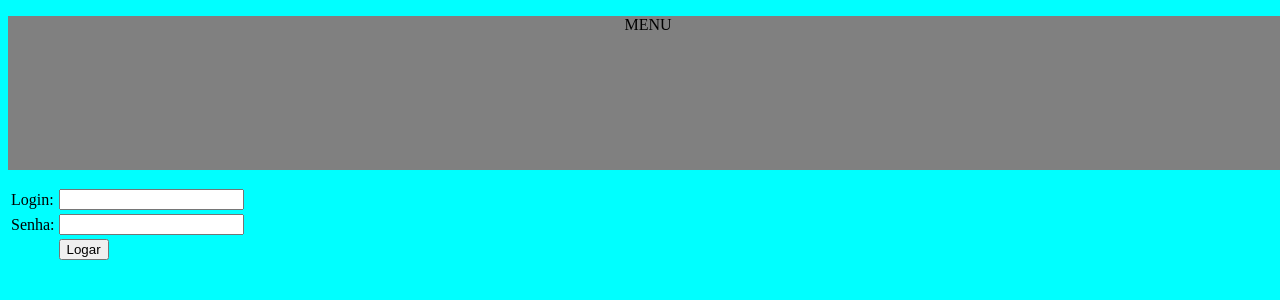
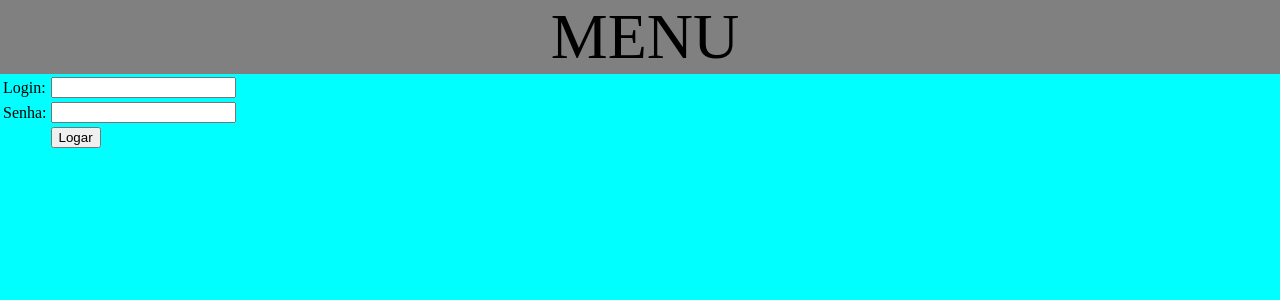
Before and after one commit to AndreSaxton/ProjCap, a PHP site: page /index.php in a window 1280 px wide. Shown: the top 300 px of the page. Run offline with PHP 8.4, Linux system fonts and the light colour scheme.

Commit message:
criado menu

```diff
--- a/estilo.css
+++ b/estilo.css
@@ -2,18 +2,30 @@
 body{
     width: 100%;
     background-color: aqua;
+    margin: 0px;
 }
 div#menu{
-    text-align: center;
     background-color: grey;
 }
-div#menu p.opcao1{
+div#menu p#pMenu{
+    z-index: 2;
+    margin-left: 10px;
+}
+div#menu p{
+    text-align: center;
+    margin: 0px;
+    font-size: 400%;
+}
+#opcoes{
     position: relative;
-    bottom: 200px;
+    bottom: 0px;
+    height: 100%;
+    display: none;
 }
-div#menu p.opcao2{
-    bottom: 0px;
+#opcoes:target{
+    display: block;
 }
 a{
     text-decoration: none;
+    color: black;
 }
--- a/index.php
+++ b/index.php
@@ -16,11 +16,14 @@
 </head>
 <body>
     <div id="menu">
-        <p>MENU</p>
-        <p class="opcao1"><a href="demolay.php">Demolay</a></p>
-        <p class="opcao1"><a href="mestreCons.php">MC</a></p>
-        <p class="opcao1"><a href="tesoureiro.php">Tes</a></p>
-        <p class="opcao1"><a href="PressComissao.php">Press</a></p>
+        <p id="pMenu"><a href="#opcoes">MENU</a></p>
+        <div id="opcoes">
+            <p class="opcao1"><a href="demolay.php">Demolay</a></p>
+            <p class="opcao1"><a href="mestreCons.php">MC</a></p>
+            <p class="opcao1"><a href="tesoureiro.php">Tes</a></p>
+            <p class="opcao1"><a href="PressComissao.php">Press</a></p>
+            <p><a href="">Fechar</a></p>
+        </div>
     </div>
 
     <?php
```
